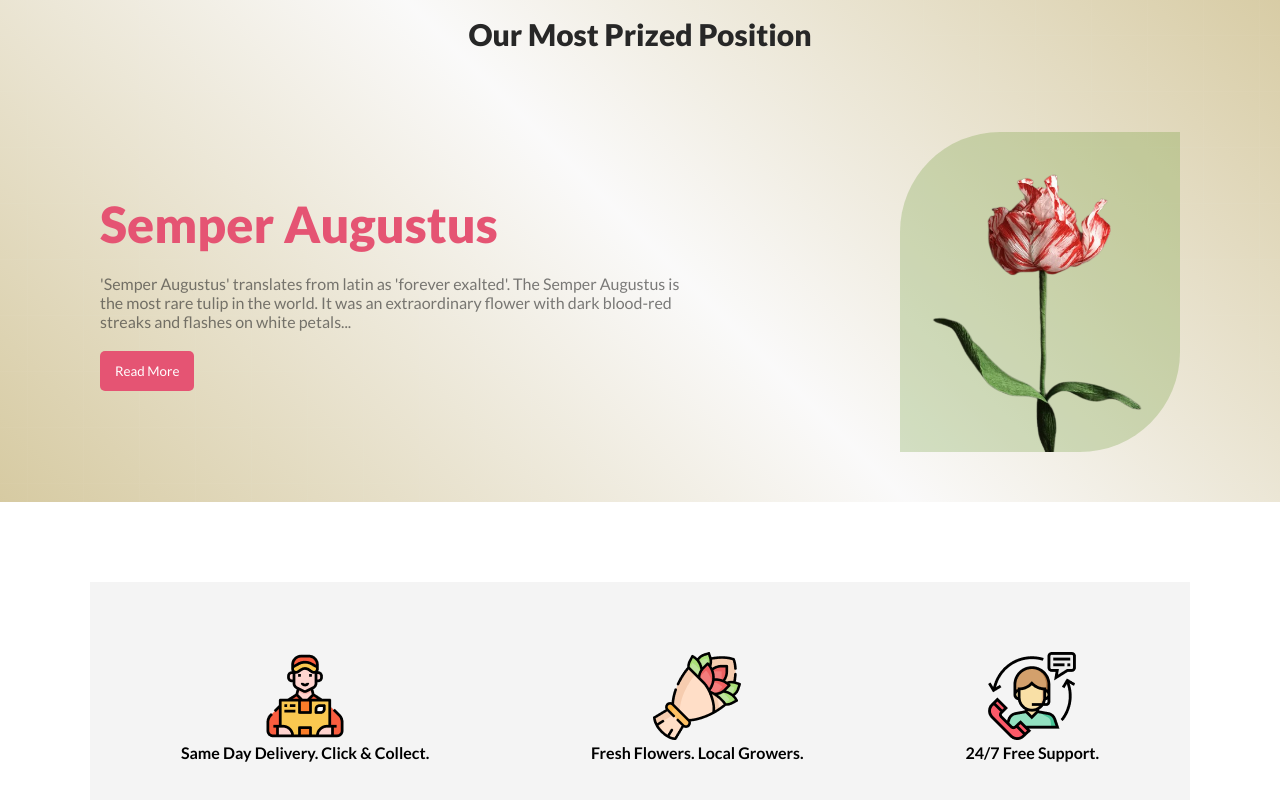
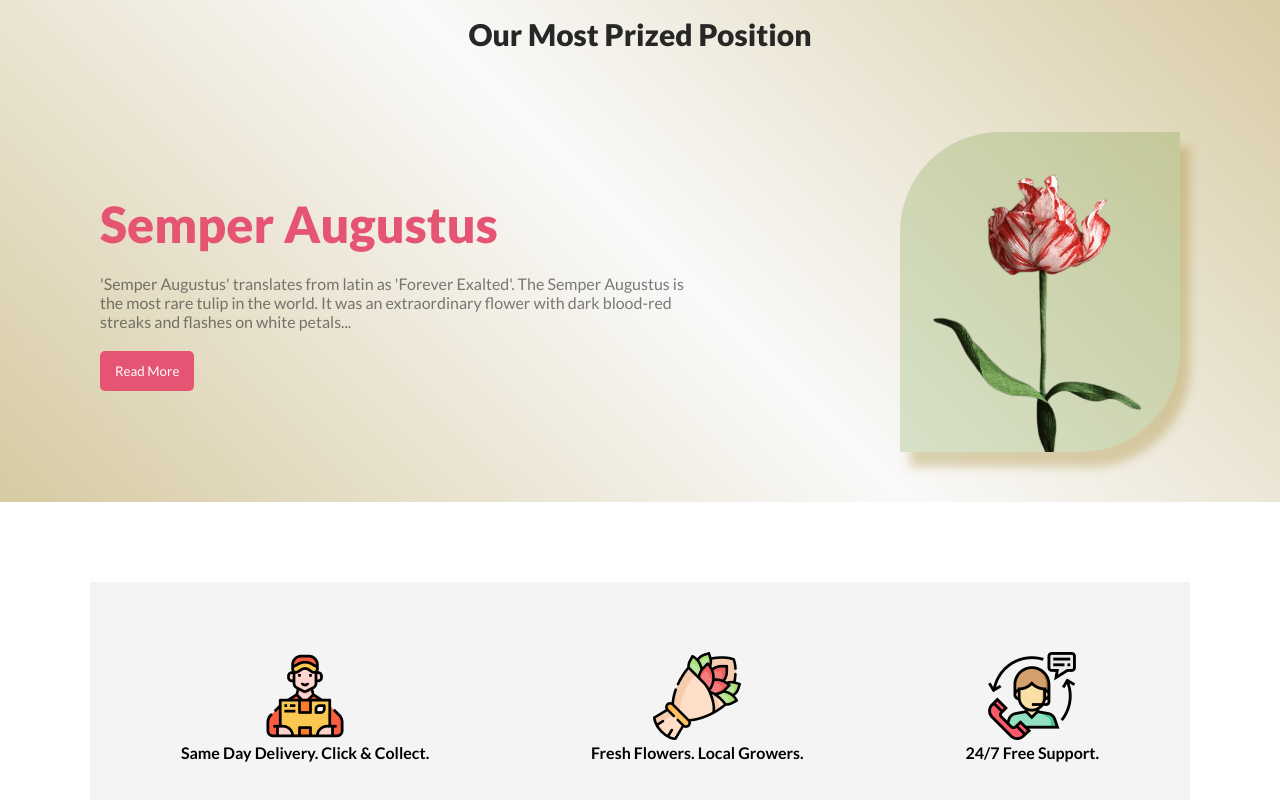
Before and after one commit to fakrul001/flower-shop, a plain HTML site: page index.html in a window 1280 px wide. Shown: the part 1540-2340 px from the top of the page. Drawn offline with Linux system fonts and the light colour scheme.

Commit message:
added box shadow in the rare collection section

```diff
--- a/index.html
+++ b/index.html
@@ -58,7 +58,7 @@
             <div class="rare-flower-info">
                 <div class="rare-flower-content">
                     <h2 class="rare-flower-name"><span>Semper Augustus</span></h2>
-                    <p class="rare-flower-description">'Semper Augustus' translates from latin as 'forever exalted'. The Semper Augustus is the most rare tulip in the world. It was an extraordinary flower with dark blood-red streaks and flashes on white petals... </p>
+                    <p class="rare-flower-description">'Semper Augustus' translates from latin as 'Forever Exalted'. The Semper Augustus is the most rare tulip in the world. It was an extraordinary flower with dark blood-red streaks and flashes on white petals... </p>
                     <button class="btn">Read More</button>
                 </div>
                 <div class="rare-flower">
--- a/styles/style.css
+++ b/styles/style.css
@@ -164,7 +164,8 @@
     width: 280px;
     height: 320px;
     border-radius: 100px 0px 100px ;
-    background-color: rgba(84, 138, 23, 0.233);
+    background-color: rgba(84, 138, 23, 0.205);
+    box-shadow: 10px 15px 10px rgba(161, 132, 39, 0.336);
     position: relative;
 }
 
```
